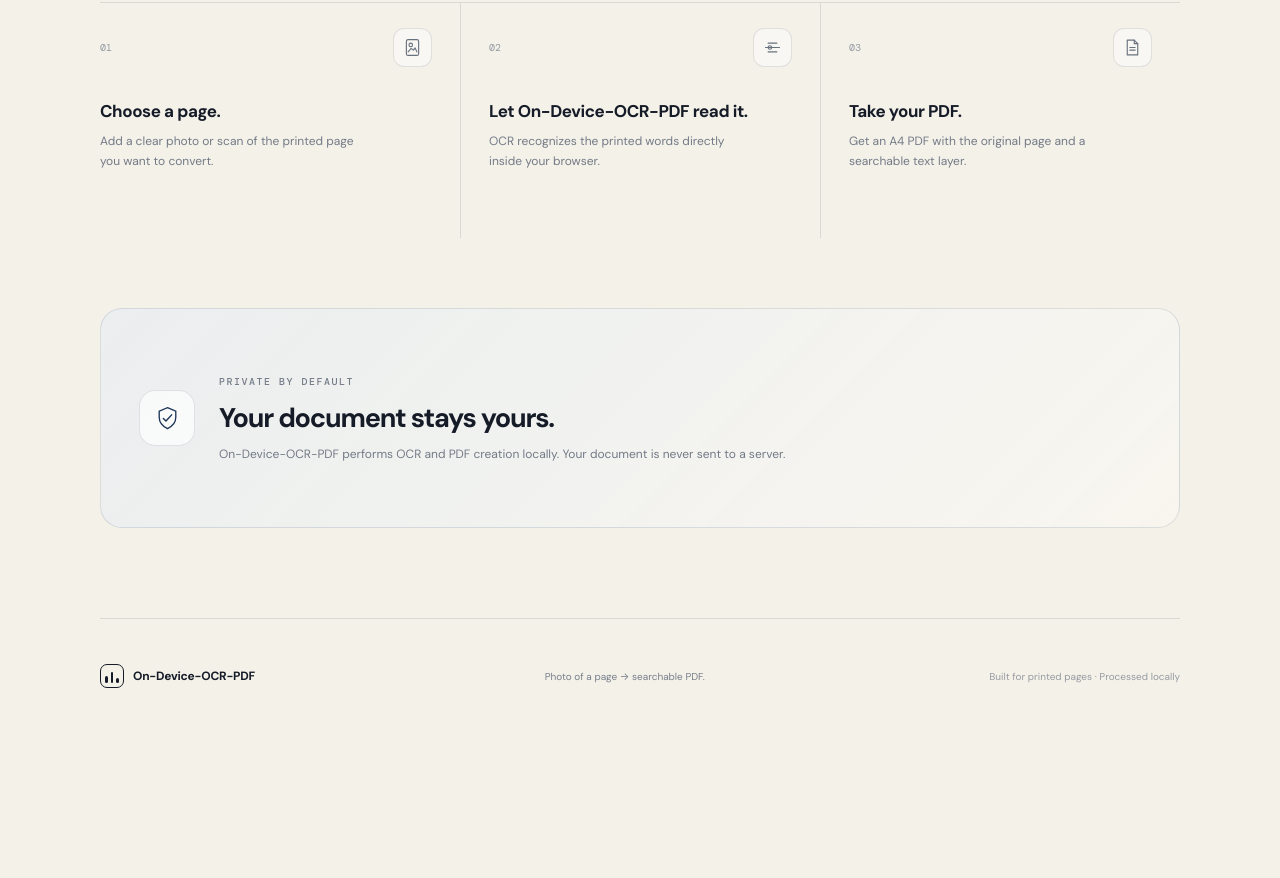
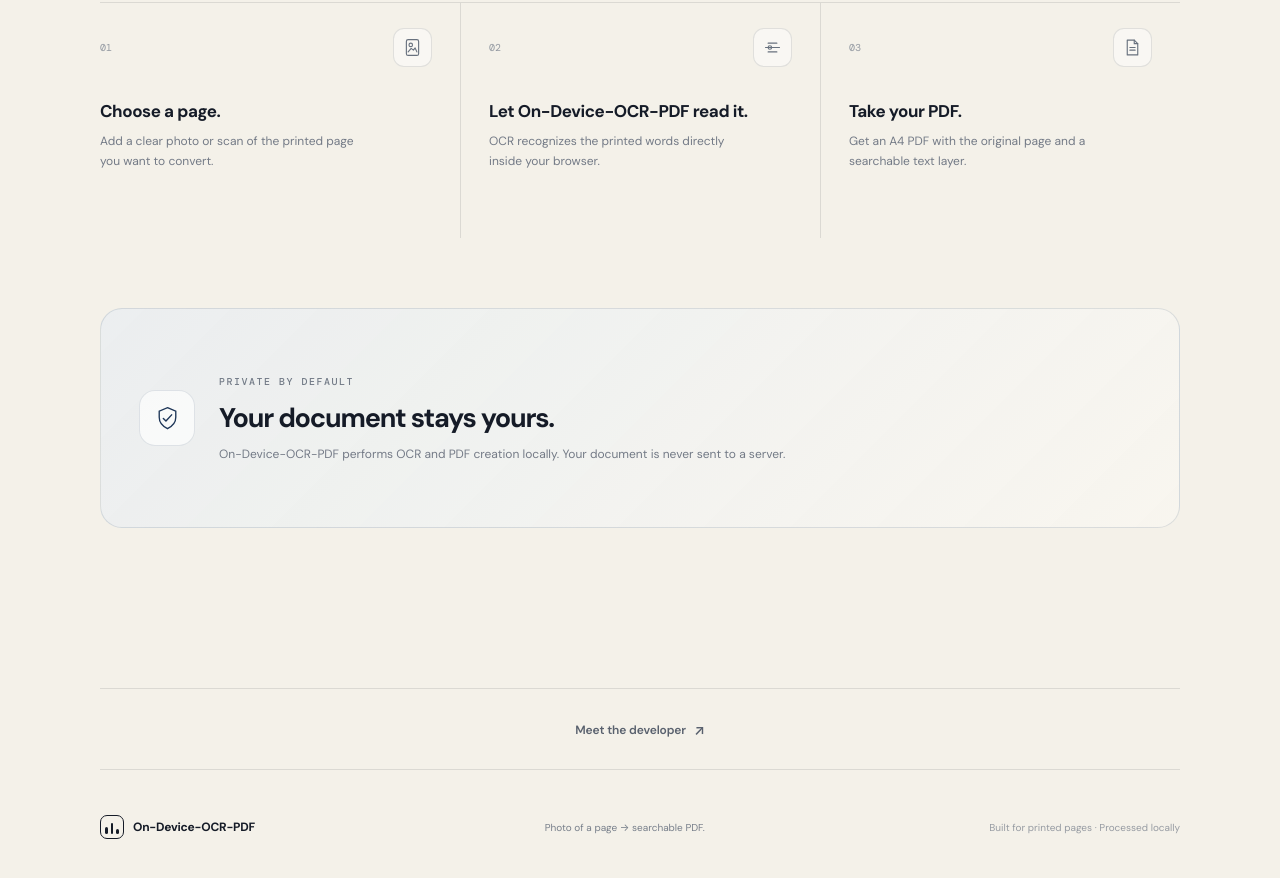
Before and after one commit to itzhaydar/pagewell, a plain HTML site: page index.html in a window 1280 px wide. Shown: the part 1445-2323 px from the top of the page. Before the commit the page ends 2178 px from the top, so only its background shows below. Drawn offline with nearby package versions, Linux system fonts and the light colour scheme.

Commit message:
Update index.html

```diff
--- a/index.html
+++ b/index.html
@@ -675,7 +675,34 @@
       </section>
 
     </main>
-
+<section style="
+  margin: 70px 0 0;
+  padding: 28px 0;
+  border-top: 1px solid rgba(21,27,39,.11);
+  text-align: center;
+">
+  <a
+    href="https://itzhaydar.github.io/portfolio/"
+    target="_blank"
+    rel="noopener noreferrer"
+    style="
+      display: inline-flex;
+      align-items: center;
+      gap: 8px;
+      color: #59616e;
+      text-decoration: none;
+      font-size: 12px;
+      font-weight: 600;
+      letter-spacing: -.01em;
+      transition: color .2s ease, transform .2s ease;
+    "
+    onmouseover="this.style.color='#151b27'; this.style.transform='translateY(-1px)'"
+    onmouseout="this.style.color='#59616e'; this.style.transform='translateY(0)'"
+  >
+    Meet the developer
+    <span style="font-size: 14px;">↗</span>
+  </a>
+</section>
 
     <!-- FOOTER -->
     <footer class="site-footer">
```
